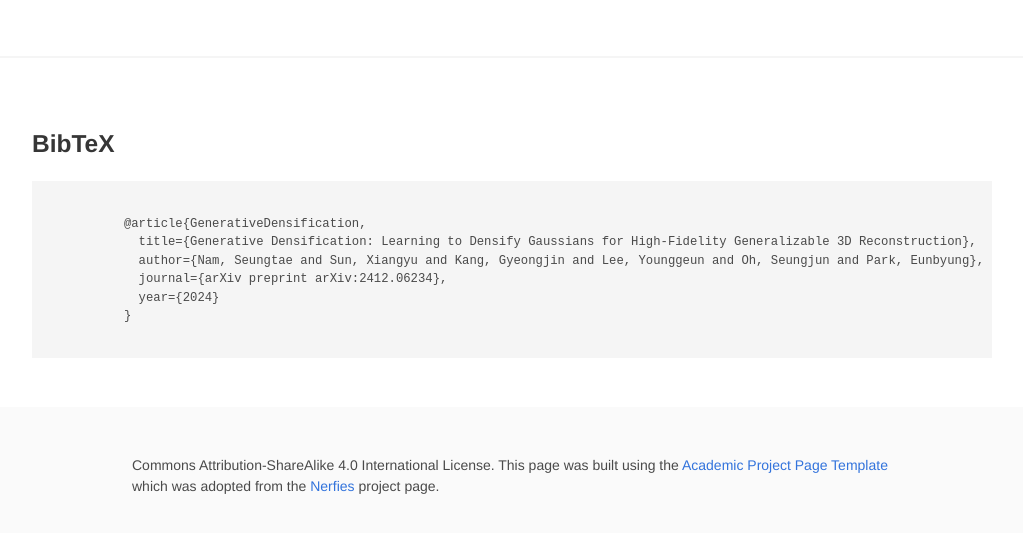
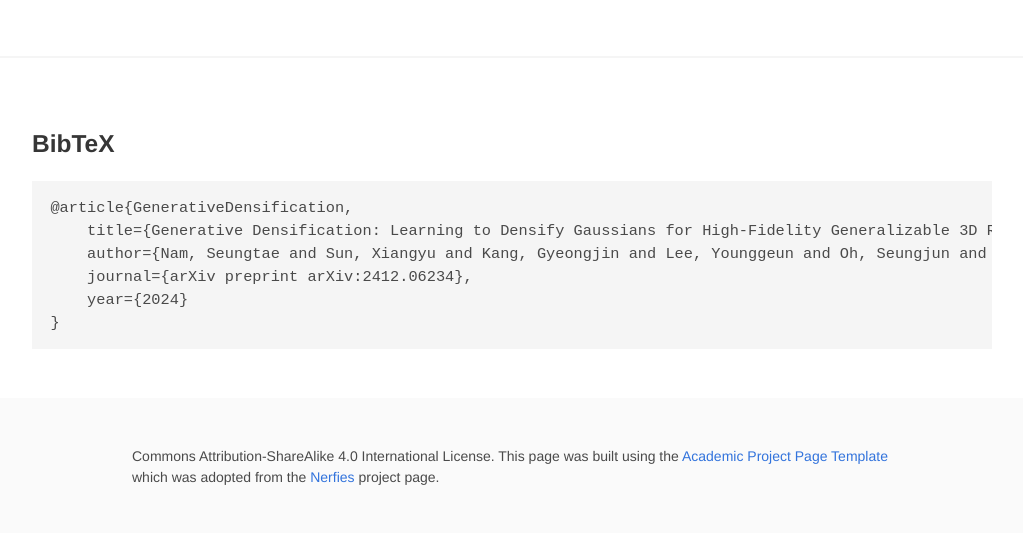
Before and after one commit to stnamjef/GenerativeDensification, a plain HTML site: page index.html in a window 1280 px wide. Shown: the part 4661-5194 px from the top of the page, without its empty margins (128-1151 px from the left). Drawn offline with nearby package versions, Linux system fonts and the light colour scheme; a script that the page names is missing; some icons are missing; a web font is replaced by a local one.

Commit message:
resize bibtex

```diff
--- a/index.html
+++ b/index.html
@@ -302,14 +302,12 @@
   <section class="section" id="BibTeX">
     <div class="container is-max-desktop content">
       <h2 class="title">BibTeX</h2>
-        <pre><code>
-          @article{GenerativeDensification,
+      <pre><code style="font-size: 1.25em;">@article{GenerativeDensification,
     title={Generative Densification: Learning to Densify Gaussians for High-Fidelity Generalizable 3D Reconstruction},
     author={Nam, Seungtae and Sun, Xiangyu and Kang, Gyeongjin and Lee, Younggeun and Oh, Seungjun and Park, Eunbyung},
     journal={arXiv preprint arXiv:2412.06234},
     year={2024}
-          }
-        </code></pre>
+}</code></pre>
     </div>
   </section>
   <!--End BibTex citation -->
```
Lines whose indentation alone changed are shown as unchanged.
